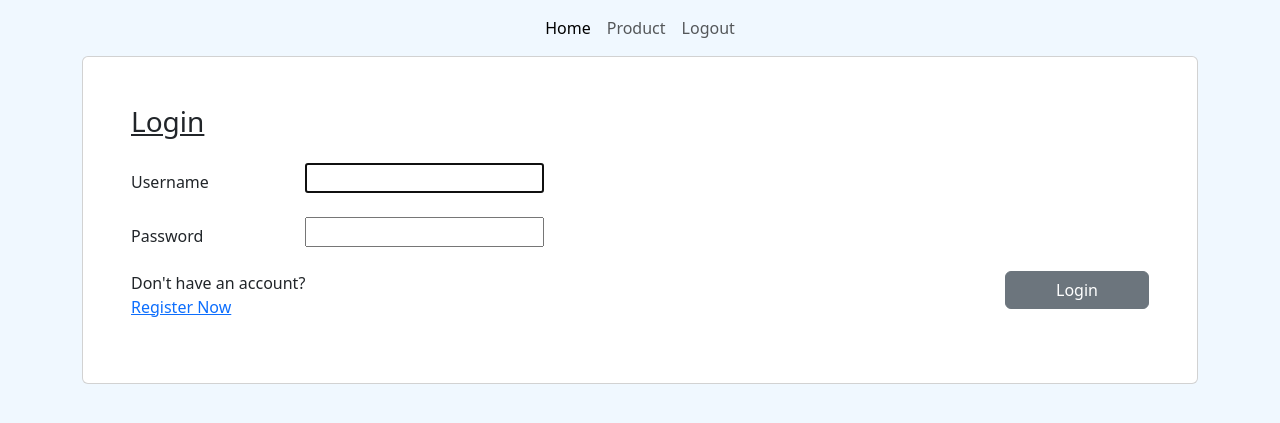
After one commit to Evanlikescode/goalin, a Django app: page /login/ in a window 1280 px wide. The commit adds this page. Shown: the top 423 px of the page. Run offline with Django 5.2, Linux system fonts and the light colour scheme.

Commit message:
implement login, logout, register users. And also implement cookies. Connecting table product with user also

```diff
--- a/main/models.py
+++ b/main/models.py
@@ -1,4 +1,5 @@
 from django.db import models
+from django.contrib.auth.models import User
 
 # Create your models here.
 
@@ -11,6 +12,7 @@ class Product(models.Model):
     ]
 
     # required columns
+    user = models.ForeignKey(User, on_delete=models.CASCADE, null=True)
     name = models.CharField(max_length=255)
     price = models.IntegerField()
     description = models.TextField()
--- a/main/templates/landing_page.html
+++ b/main/templates/landing_page.html
@@ -17,6 +17,9 @@ Goalin
         </h2>
         <p style="color: seagreen; text-align: center;">A home where champions are called</p>
     </div>
+
+
+    <p style="color: rgb(34, 66, 47); text-align: center; padding: 5px; font-family: sans-serif;"><small>Last Login: {{ last_login }}</small></p>
 
     <div class="container">
         <div style="text-align: center;" class="p-3">
--- /dev/null
+++ b/main/templates/login.html
@@ -0,0 +1,49 @@
+{% extends 'layout.html' %}
+
+{% block title %}
+Login
+{% endblock %}
+
+{% block content %}
+<div class="container">
+    <div class="card p-5">
+        <form method="post">
+             {% csrf_token %}
+            <div class="row mb-3">
+                <h3 style="text-decoration: underline;">Login</h3>
+            </div>
+            <div class="row mb-3">
+                <label class="col-sm-2 col-form-label">{{ form.username.label }}</label>
+                <div class="col-sm-10">
+                    {{ form.username }}
+
+
+                </div>
+            </div>
+            <div class="row mb-3">
+               <label class="col-sm-2 col-form-label">{{ form.password.label }}</label>
+                <div class="col-sm-10">
+                    {{ form.password }}
+
+                </div>
+            </div>
+
+
+            {% if messages %}
+                <div class="row">
+                    {% for message in messages %}
+                    <p>{{ message }}</p>
+                    {% endfor %}
+                </div>
+            {% endif %}
+
+
+            <button type="submit" class="btn btn-secondary " style="float: right; width: 9rem;">Login</button>
+            <p>Don't have an account? <br> <a class="row" href="{% url 'main:register_user' %}">Register Now</a></p>
+
+
+        </form>
+    </div>
+</div>
+
+{% endblock %}
--- a/main/urls.py
+++ b/main/urls.py
@@ -1,5 +1,5 @@
 from django.urls import path
-from main.views import landing_page, create_product, show_product, show_product_json, show_product_xml
+from main.views import landing_page, create_product, show_product, show_product_json, show_product_xml, register_user, login_user, logout_user
 
 app_name = 'main'
 
@@ -13,4 +13,7 @@ urlpatterns = [
     path('xml/product/', show_product_xml, name='show_product_xml'),
     path('xml/product/<str:id>/', show_product_xml, name='show_product_xml_id'),
 
+    path('register/', register_user, name="register_user" ),
+    path('login/', login_user, name="login_user" ),
+    path('logout/', logout_user, name="logout_user" ),
 ]
--- a/main/views.py
+++ b/main/views.py
@@ -1,11 +1,22 @@
+import datetime
 from django.shortcuts import render, redirect, get_object_or_404
 from main.models import Product
 from main.forms import ProductForm
 from django.http import HttpResponse
 from django.core import serializers
 
+from django.contrib.auth.forms import UserCreationForm, AuthenticationForm
+from django.contrib.auth import authenticate, login, logout
+from django.contrib.auth.decorators import login_required
+
+
+from django.http import HttpResponseRedirect
+from django.urls import reverse
+
+from django.contrib import messages
+
 # Create your views here.
-
+@login_required(login_url="/login")
 def landing_page(request):
 
     product_list = Product.objects.all()
@@ -14,26 +25,36 @@ def landing_page(request):
         'app_name': 'goalin',
         'creator_name': 'Evan Haryo Widodo',
         'creator_class': 'PBP A',
-        'product_list' : product_list
+        'product_list' : product_list,
+        'last_login': request.COOKIES.get('last_login', 'Never')
+
     }
 
     return render(request, "landing_page.html", data)
 
-
+@login_required(login_url="/login")
 def create_product(request):
 
     form = ProductForm(request.POST or None)
 
     if form.is_valid() and request.method == "POST":
-        form.save()
+        product_entry = form.save(commit=False)
+        product_entry.user = request.user
+        product_entry.save()
         return redirect('main:landing_page')
 
     data = {'form': form}
     return render(request, "create_product.html", data)
 
+@login_required(login_url="/login")
 def show_product(request, id=None):
     if id is None:
-        product_list = Product.objects.all()
+        filter_type = request.GET.get("filter", "all")
+
+        if filter_type == "all":
+            product_list = Product.objects.all()
+        else:
+            product_list = Product.objects.filter(user=request.user)
         data = {
             'product_list' : product_list
         }
@@ -47,10 +68,9 @@ def show_product(request, id=None):
 
     return render(request, "more_product.html", data)
 
-
+@login_required(login_url="/login")
 def show_product_json(request, id=None):
     if id is None:
-
         product_list = Product.objects.all()
         json_data = serializers.serialize("json", product_list)
         return HttpResponse(json_data, content_type="application/json")
@@ -59,10 +79,9 @@ def show_product_json(request, id=None):
     json_data = serializers.serialize("json", product)
     return HttpResponse(json_data, content_type="application/json")
 
-
+@login_required(login_url="/login")
 def show_product_xml(request, id=None):
     if id is None:
-
         product_list = Product.objects.all()
         json_data = serializers.serialize("xml", product_list)
         return HttpResponse(json_data, content_type="application/xml")
@@ -70,3 +89,49 @@ def show_product_xml(request, id=None):
     product = Product.objects.filter(pk=id)
     json_data = serializers.serialize("xml", product)
     return HttpResponse(json_data, content_type="application/xml")
+
+
+
+def register_user(request):
+    form = UserCreationForm()
+
+    msg_success = "Your account has been successfully created!"
+
+    if request.method == "POST":
+        form = UserCreationForm(request.POST)
+        if form.is_valid():
+            form.save()
+            messages.success(request, msg_success)
+            return redirect('main:landing_page')
+    data = {
+        "form": form
+    }
+
+    return render(request, "register.html", data)
+
+def login_user(request):
+
+    if request.method == "POST":
+        form = AuthenticationForm(data=request.POST)
+
+        if form.is_valid():
+            user = form.get_user()
+            login(request, user)
+            response = HttpResponseRedirect(reverse("main:landing_page"))
+            response.set_cookie('last_login', str(datetime.datetime.now()))
+            return response
+    else:
+        form = AuthenticationForm(request)
+
+    data = {
+        'form': form
+    }
+
+    return render(request, 'login.html', data)
+
+@login_required(login_url="/login")
+def logout_user(request):
+    logout(request)
+    response = HttpResponseRedirect(reverse('main:login_user'))
+    response.delete_cookie('last_login')
+    return response
--- a/templates/layout.html
+++ b/templates/layout.html
@@ -9,8 +9,6 @@
 
     <!-- css bootstrap -->
     <link href="https://cdn.jsdelivr.net/npm/bootstrap@5.3.8/dist/css/bootstrap.min.css" rel="stylesheet" integrity="sha384-sRIl4kxILFvY47J16cr9ZwB07vP4J8+LH7qKQnuqkuIAvNWLzeN8tE5YBujZqJLB" crossorigin="anonymous">
-
-    <link rel="stylesheet" href="{% static 'style.css' %}">
 
 </head>
 <body style="background-color: aliceblue;">
--- a/templates/navbar.html
+++ b/templates/navbar.html
@@ -8,7 +8,7 @@
       <div class="navbar-nav mx-auto">
         <a class="nav-link active" aria-current="page" href="{% url 'main:landing_page' %}">Home</a>
         <a class="nav-link" href="{% url 'main:show_product' %}">Product</a>
-        <a class="nav-link" href="#">Soon</a>
+        <a class="nav-link" href="{% url 'main:logout_user' %}">Logout</a>
       </div>
     </div>
   </div>
```
Also changed, not shown: main/templates/more_product.html (+7 -9 lines), main/templates/register.html (added, +69 -0 lines), main/templates/show_product.html (+17 -1 lines), main/migrations/0003_product_user.py (added).
